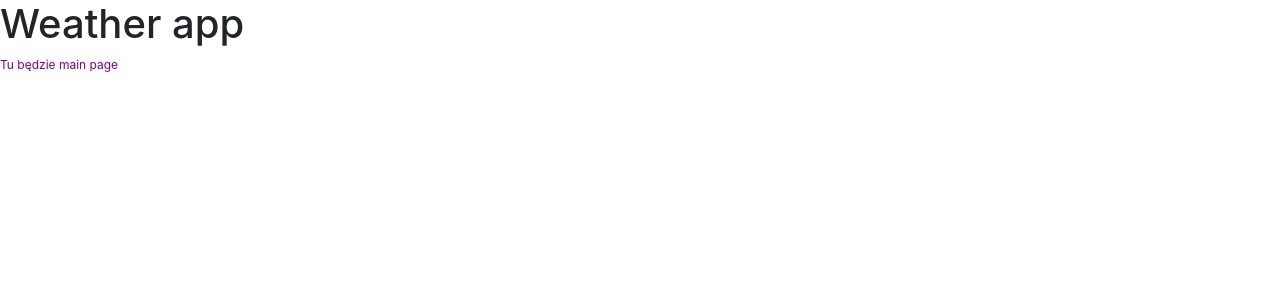
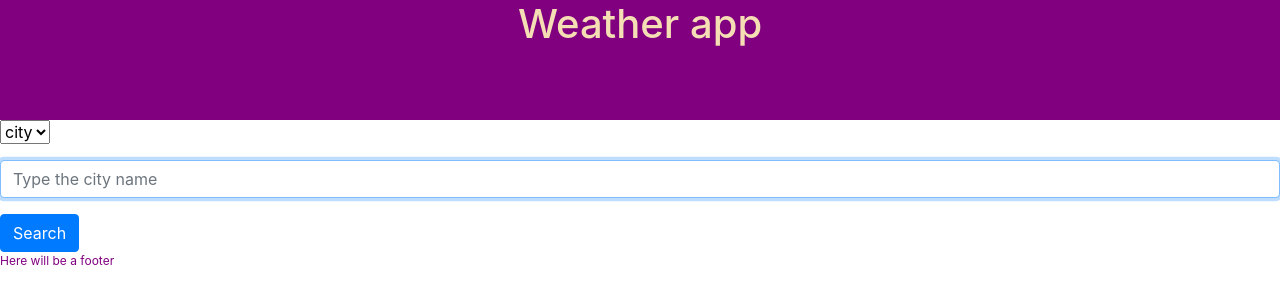
Before and after one commit to LucjaTalaga/Show-weather-app, a Flask app: page /main in a window 1280 px wide. Shown: the top 304 px of the page. Run offline with Flask 2, Linux system fonts and the light colour scheme; data comes from the database, SQL or seed files in the repository; both versions use the stored data as it was after the commit; data that the repository does not hold is empty; some libraries are stand-ins or nearby versions.

Commit message:
app in progress

```diff
--- a/app.py
+++ b/app.py
@@ -1,22 +1,56 @@
 from flask import Flask, render_template, request
+from flask_sqlalchemy import SQLAlchemy
 from helpers import getData
 
 app = Flask(__name__)
+app.config['DEBUG'] = True
+app.config['SQLALCHEMY_TRACK_MODIFICATIONS'] = False
+app.config['SQLALCHEMY_DATABASE_URI'] = 'sqlite:///weather.db'
+db = SQLAlchemy(app)
 
-url = 'api.openweathermap.org/data/2.5/weather?q={city name}&appid={your api key}'
+
+class Weather(db.Model):
+    id = db.Column(db.Integer, primary_key=True, unique=True, autoincrement=True)
+    name = db.Column(db.String(40), nullable=False)
+
 
 @app.route('/')
 def index():
     return render_template("index.html")
 
-@app.route('/main')
+
+@app.route('/main', methods=["GET", "POST"])
 def main():
-    city = 'Las Vegas'
-    weatherData = getData(city)
-    print("weatherData: ")
-    print(weatherData)
-    return render_template("main.html")
 
+    # adding new city to the database
+    if request.method == "POST":
+        city = request.form.get("name")
+        if city:
+            city_to_add = Weather(name=city)
+            if Weather.query.filter_by(name=city).first() is None:
+                db.session.add(city_to_add)
+                db.session.commit()
+
+    # getting all cities
+    cities = Weather.query.all()
+    print("cities : ")
+    print(cities)
+    # if there are more than cities, delete the first one
+    if len(cities) > 5:
+        to_delete = Weather.query.first()
+        db.session.delete(to_delete)
+        db.session.commit()
+        cities.pop(0)
+
+    all_weather_data = []
+    alert = None
+    for city in cities:
+        weather_data = getData(city.name)
+        if(weather_data["cod"] == '404'):
+            alert = city.name
+        print(weather_data)
+
+    return render_template("main.html", alert=alert)
 
 
 if __name__ == '__main__':
--- a/helpers.py
+++ b/helpers.py
@@ -9,8 +9,6 @@ def getData(value):
         api_key = '4942d893e111cf68b4f2e9acbf544dfc'
         response = requests.get(f"http://api.openweathermap.org/data/2.5/weather?q={value}&appid={api_key}")
     except requests.RequestException as err:
-        print("jest exception")
-        print(err)
         return None
 
     # Parse response
--- a/static/styles.css
+++ b/static/styles.css
@@ -1,3 +1,12 @@
+header{
+    height: 15vh;
+    background-color: purple;
+}
+
+header h1 {
+    color: wheat;
+    text-align: center;
+}
 p {
     color: purple;
     font-size: 12px;
--- a/templates/layout.html
+++ b/templates/layout.html
@@ -25,5 +25,8 @@
         </header>
         {% block main %}
         {% endblock %}
+        <footer>
+            <p>Here will be a footer</p>
+        </footer>
     </body>
 </html>
--- a/templates/main.html
+++ b/templates/main.html
@@ -5,5 +5,18 @@
 {% endblock %}
 
 {% block main %}
-    <p>Tu będzie main page</p>
+    {% if alert is not none %}
+        <div class="alert alert-warning" role="alert">
+            The city {{alert}} doesn't exist in the database
+        </div>
+    {% endif %}
+    <form action="/main" method="post">
+        <select class="form-group" name="symbol">
+                <option>city</option>
+            </select>
+            <div class="form-group">
+                <input autocomplete="off" autofocus class="form-control" name="name" placeholder="Type the city name" type="text">
+            </div>
+            <button class="btn btn-primary" type="submit">Search</button>
+    </form>
 {% endblock %}
```
Also changed, not shown: requirements.txt (+24 -0 lines), weather.db (added).
